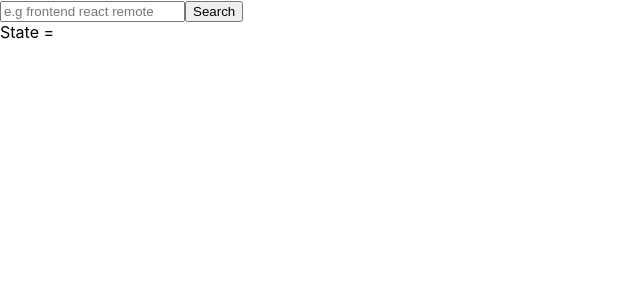
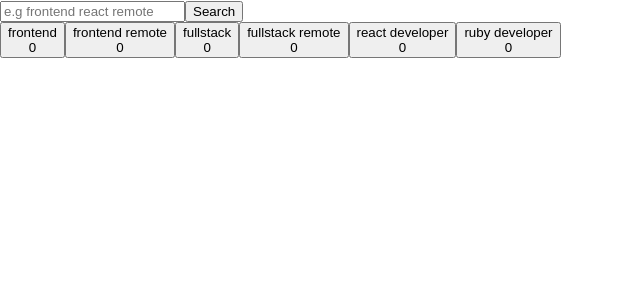
Before and after one commit to JauJau088/capstone3-react, a React (Create React App) app: page / in a window 1280 px wide. Shown: the top 300 px of the page, without its empty margins (0-640 px from the left). Built offline with nearby package versions, Linux system fonts and the light colour scheme; no server answers.

Commit message:
Add cards

```diff
--- a/package.json
+++ b/package.json
@@ -7,6 +7,7 @@
     "@testing-library/jest-dom": "^5.16.4",
     "@testing-library/react": "^13.3.0",
     "@testing-library/user-event": "^13.5.0",
+    "prop-types": "^15.8.1",
     "react": "^18.2.0",
     "react-dom": "^18.2.0",
     "react-redux": "^8.0.2",
--- a/src/components/home/HomePage.js
+++ b/src/components/home/HomePage.js
@@ -1,24 +1,42 @@
-import { useEffect } from 'react';
+import { useEffect, useRef } from 'react';
 import { useSelector, useDispatch } from 'react-redux';
-import { fetchJobs } from '../../redux/jobs/jobs';
+import { aggregateFetch, clearData } from '../../redux/aggregate/aggregate';
 import Headline from './sub_components/Headline';
+import Card from './sub_components/Card';
 
 const HomePage = () => {
-  const data = useSelector((state) => state.jobsReducer);
   const dispatch = useDispatch();
-
+  // Subscribe to aggregate store
+  const data = useSelector((state) => state.aggregateReducer);
+  // Categories to be shown in the home page
+  const categories = ['frontend', 'frontend remote', 'fullstack', 'fullstack remote', 'react developer', 'ruby developer'];
+  // A helper variable to keep track of the number of categories that has been fetched
+  const categoriesTracker = useRef(0);
+  // On mount, clear the data in the aggregate store
   useEffect(() => {
-    if (Object.keys(data).length === 0) {
-      dispatch(fetchJobs('frontend'));
+    dispatch(clearData());
+    categoriesTracker.current = 0;
+  }, []);
+  // When data gets updated, fetch another one until all categories are fetched
+  useEffect(() => {
+    if (categoriesTracker.current < categories.length) {
+      dispatch(aggregateFetch(categories[categoriesTracker.current]));
+      categoriesTracker.current += 1;
     }
-  }, []);
+  }, [data]);
 
   return (
     <div>
       <Headline />
-      <div>
-        State =
-      </div>
+      <section>
+        {categories.map((category) => (
+          <Card
+            key={category}
+            cardTitle={category}
+            numberOfJobs={data.filter((d) => d.keywords === category)[0]?.totalResults || 0}
+          />
+        ))}
+      </section>
     </div>
   );
 };
--- a/src/components/home/sub_components/Card.js
+++ b/src/components/home/sub_components/Card.js
@@ -0,0 +1,28 @@
+import { useDispatch } from 'react-redux';
+import { useNavigate } from 'react-router-dom';
+import PropTypes from 'prop-types';
+import { fetchJobs } from '../../../redux/jobs/jobs';
+
+const Card = ({ cardTitle, numberOfJobs }) => {
+  const dispatch = useDispatch();
+  const navigate = useNavigate();
+
+  const handleClick = () => {
+    dispatch(fetchJobs(cardTitle));
+    navigate('/details');
+  };
+
+  return (
+    <button type="button" onClick={handleClick}>
+      <div>{cardTitle}</div>
+      <div>{numberOfJobs}</div>
+    </button>
+  );
+};
+
+Card.propTypes = {
+  cardTitle: PropTypes.string.isRequired,
+  numberOfJobs: PropTypes.number.isRequired,
+};
+
+export default Card;
--- /dev/null
+++ b/src/redux/aggregate/aggregate.js
@@ -0,0 +1,52 @@
+// API
+const baseUri = 'https://www.reed.co.uk/api/1.0/';
+const proxyServer = 'https://jau-cors-anywhere-reed.herokuapp.com/';
+
+// Actions
+const ADD_DATA = 'capstone3-jobseek-reedApi/aggregate/ADD_DATA';
+const CLEAR_DATA = 'capstone3-jobseek-reedApi/aggregate/CLEAR_DATA';
+
+// Actions creator
+export const addData = (data, keywords) => ({
+  type: ADD_DATA,
+  data,
+  keywords,
+});
+
+export const clearData = () => ({
+  type: CLEAR_DATA,
+});
+
+export const aggregateFetch = (keywords) => (
+  (dispatch) => {
+    fetch(`${proxyServer}${baseUri}search?keywords=${keywords}&resultsToTake=1`, {
+      method: 'GET',
+      headers: {
+        'Content-Type': 'application/json; charset=utf-8',
+        Authorization: `Basic ${btoa('cdf3a52c-c542-43fb-b343-972714ae2e4f:')}`,
+      },
+    })
+      .then((response) => response.json())
+      .then((json) => dispatch(addData(json, keywords)));
+  }
+);
+
+// Reducer
+let temp = [];
+const aggregateReducer = (state = [], action) => {
+  switch (action.type) {
+    case ADD_DATA:
+      // Spread the state and add new data to the state
+      temp = [...state, action.data];
+      // For each new data, add keywords property to the object for identification
+      temp[temp.length - 1] = { ...temp[temp.length - 1], keywords: action.keywords };
+
+      return temp;
+    case CLEAR_DATA:
+      return [];
+    default:
+      return state;
+  }
+};
+
+export default aggregateReducer;
--- a/src/redux/configureStore.js
+++ b/src/redux/configureStore.js
@@ -1,8 +1,10 @@
 import { createStore, applyMiddleware, combineReducers } from 'redux';
 import thunk from 'redux-thunk';
+import aggregateReducer from './aggregate/aggregate';
 import jobsReducer from './jobs/jobs';
 
 const reducer = combineReducers({
+  aggregateReducer,
   jobsReducer,
 });
 
--- a/src/redux/jobs/jobs.js
+++ b/src/redux/jobs/jobs.js
@@ -26,11 +26,11 @@ export const fetchJobs = (keywords) => (
 );
 
 // Reducer
-const jobsReducer = (state = {}, action) => {
+const jobsReducer = (state = [], action) => {
   switch (action.type) {
     case UPDATE_DATA:
-      console.log('state updated: ', action.data);
-      return action.data;
+      console.log('fetched: ', action.data);
+      return [action.data];
     default:
       return state;
   }
```
Also changed, not shown: 1 other file (tests, documents, lock files or other folders).
